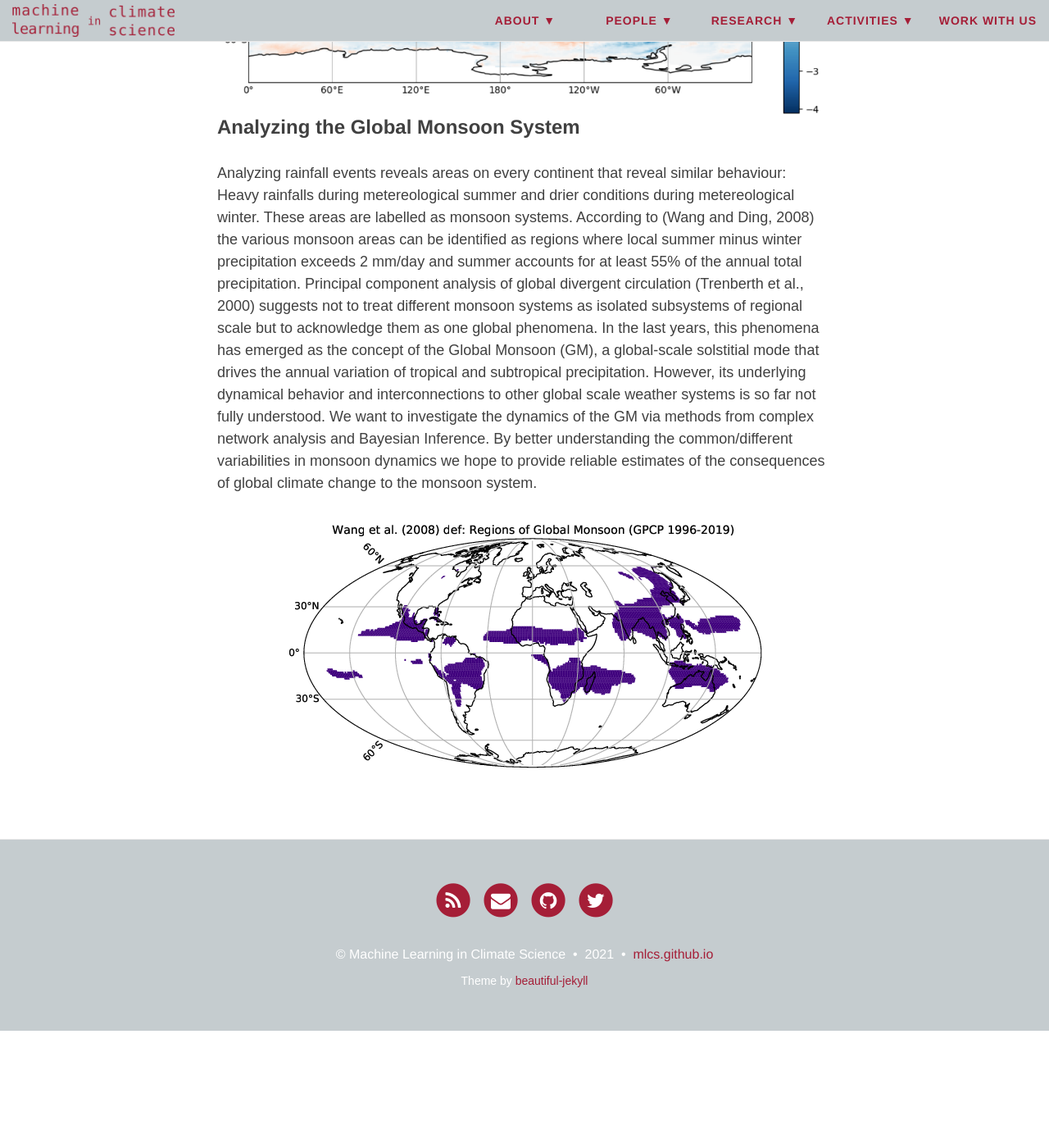
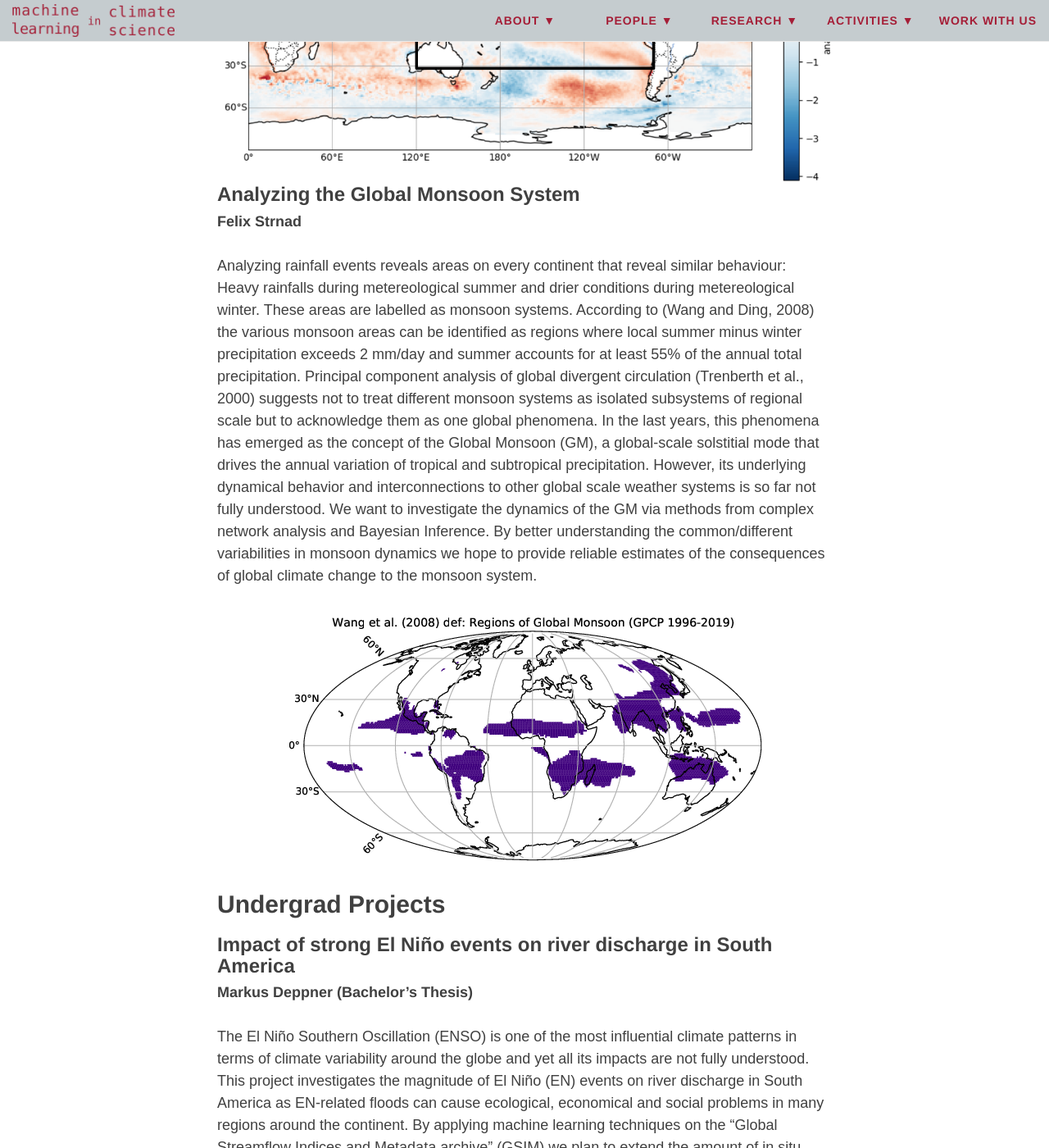
Before and after one commit to mlcs/mlcs.github.io, a Jekyll site: the page built from research/projects.md, in a window 1280 px wide and 1400 px high, scrolled down 1287 px. Shown: the whole window at 82% size. Built offline with Jekyll 4.4.1, drawn with Linux system fonts in a browser that asks for light colours; nearby versions of some CDN libraries; before the commit the page ends 2544 px from its top, so only the background shows below that; some of the changed text lies outside the part shown.

Commit message:
projects -> add text for Markus

```diff
--- a/research/projects.md
+++ b/research/projects.md
@@ -8,16 +8,71 @@ use-site-title: false
 
 ***
 
+## Doctoral projects
+
 ### Predicting Sea Surface Temperature Patterns in the Pacific Ocean
-The most dominant mode of oceanic climate variability on an interdecadel scale is the El Niño Southern Oscillation (ENSO). ENSO events are characterized by the anomalous sea surface temperatures (SSTs) in the equatorial Pacific. Large anomalies in this region are known to have high impact on global climate, as for instance, intense rainfall over Peru and droughts and wildfires in Northern Australia during the ENSO warm phase, known as El Niño. Although ENSO is an important climate phenomena, its cause and variability is not yet fully understood, which makes it hard for climate models to capture and predict its occurrence. In this project, we aim to forecast the equatorial SST anomaly patterns in the Pacific based on a data driven approach used together with probabilistic generative models (PGMs). PGMs allow us to make spatial and temporal predictions with uncertainties as well as reveal insights into underlying drivers of the modeled phenomenon. Our final goal is to be able to provide local SST forecasts from a global perspective.
+#### Jakob Schlör
+
+The most dominant mode of oceanic climate variability on an interdecadel
+scale is the El Niño Southern Oscillation (ENSO). ENSO events are
+characterized by the anomalous sea surface temperatures (SSTs) in the
+equatorial Pacific. Large anomalies in this region are known to have
+high impact on global climate, as for instance, intense rainfall over
+Peru and droughts and wildfires in Northern Australia during the ENSO
+warm phase, known as El Niño. Although ENSO is an important climate
+phenomena, its cause and variability is not yet fully understood, which
+makes it hard for climate models to capture and predict its occurrence.
+In this project, we aim to forecast the equatorial SST anomaly patterns
+in the Pacific based on a data driven approach used together with
+probabilistic generative models (PGMs). PGMs allow us to make spatial
+and temporal predictions with uncertainties as well as reveal insights
+into underlying drivers of the modeled phenomenon. Our final goal is to
+be able to provide local SST forecasts from a global perspective.
 
 ![SSTA-2016](/img/ssta_elnino_2016.png){: style="float: right"}
 
 
 ### Analyzing the Global Monsoon System
+#### Felix Strnad
 
-Analyzing rainfall events reveals areas on every continent that reveal similar behaviour: Heavy rainfalls during metereological summer and drier conditions during metereological winter. These areas are labelled as monsoon systems.
-According to (Wang and Ding, 2008) the various monsoon areas can be identified as regions where local summer minus winter precipitation exceeds 2 mm/day and summer accounts for at least 55% of the annual total precipitation. Principal component analysis of  global divergent circulation (Trenberth et al., 2000) suggests not to treat different monsoon systems as isolated subsystems of regional scale but to acknowledge them as one global phenomena. In the last years, this phenomena has emerged as the concept of the Global Monsoon (GM), a global-scale solstitial mode that drives the annual variation of tropical and subtropical precipitation. However, its underlying dynamical behavior and interconnections to other global scale weather systems is so far not fully understood.
-We want to investigate the dynamics of the GM via methods from complex network analysis and Bayesian Inference. By better understanding the common/different variabilities in monsoon dynamics we hope to provide reliable estimates of the consequences of global climate change to the monsoon system.
+Analyzing rainfall events reveals areas on every continent that reveal
+similar behaviour: Heavy rainfalls during metereological summer and
+drier conditions during metereological winter. These areas are labelled
+as monsoon systems.  According to (Wang and Ding, 2008) the various
+monsoon areas can be identified as regions where local summer minus
+winter precipitation exceeds 2 mm/day and summer accounts for at least
+55% of the annual total precipitation. Principal component analysis of
+global divergent circulation (Trenberth et al., 2000) suggests not to
+treat different monsoon systems as isolated subsystems of regional scale
+but to acknowledge them as one global phenomena. In the last years, this
+phenomena has emerged as the concept of the Global Monsoon (GM), a
+global-scale solstitial mode that drives the annual variation of
+tropical and subtropical precipitation. However, its underlying
+dynamical behavior and interconnections to other global scale weather
+systems is so far not fully understood.  We want to investigate the
+dynamics of the GM via methods from complex network analysis and
+Bayesian Inference. By better understanding the common/different
+variabilities in monsoon dynamics we hope to provide reliable estimates
+of the consequences of global climate change to the monsoon system.
 
 ![GM-def](/img/gm_def_wang.png){: .center-block :}
+
+## Undergrad Projects
+
+### Impact of strong El Niño events on river discharge in South America
+#### Markus Deppner (Bachelor's Thesis)
+
+The El Niño Southern Oscillation (ENSO) is one of the most influential
+climate patterns in terms of climate variability around the globe and
+yet all its impacts are not fully understood. This project investigates
+the magnitude of El Niño (EN)  events on river discharge in South
+America as EN-related floods can cause ecological, economical and
+social problems in many regions around the continent. By applying
+machine learning techniques on the “Global Streamflow Indices and
+Metadata archive” (GSIM) we plan to extend the amount of in situ
+stations for a 40 year timespan by almost three-fold. The idea is to
+infer  missing streamflow data by using the temporal correlations of
+stations with missing values to others with data. This approach provides
+a possible solution for the problems of scattered data and in situ
+stations temporarily fading in and out, which makes large-scale
+hydrological research challenging.
```
